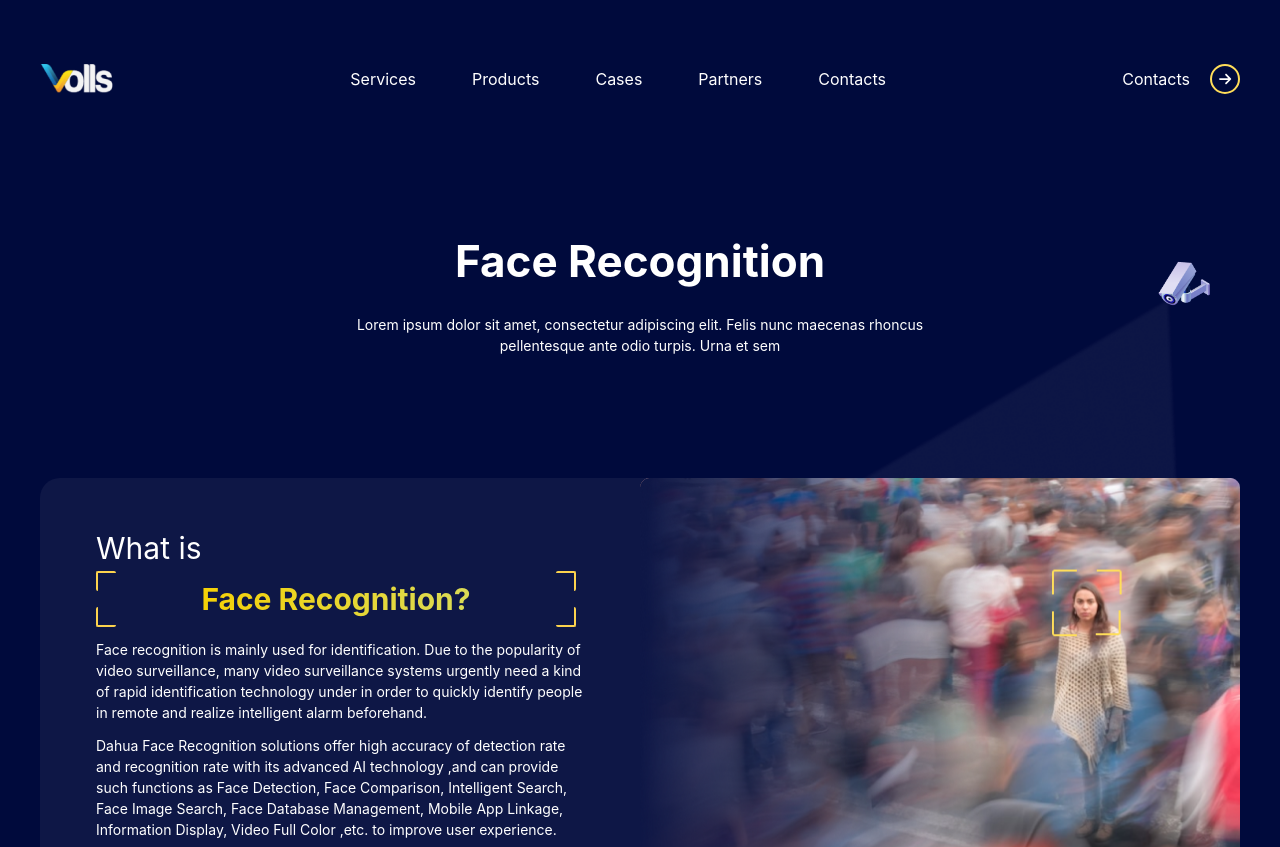
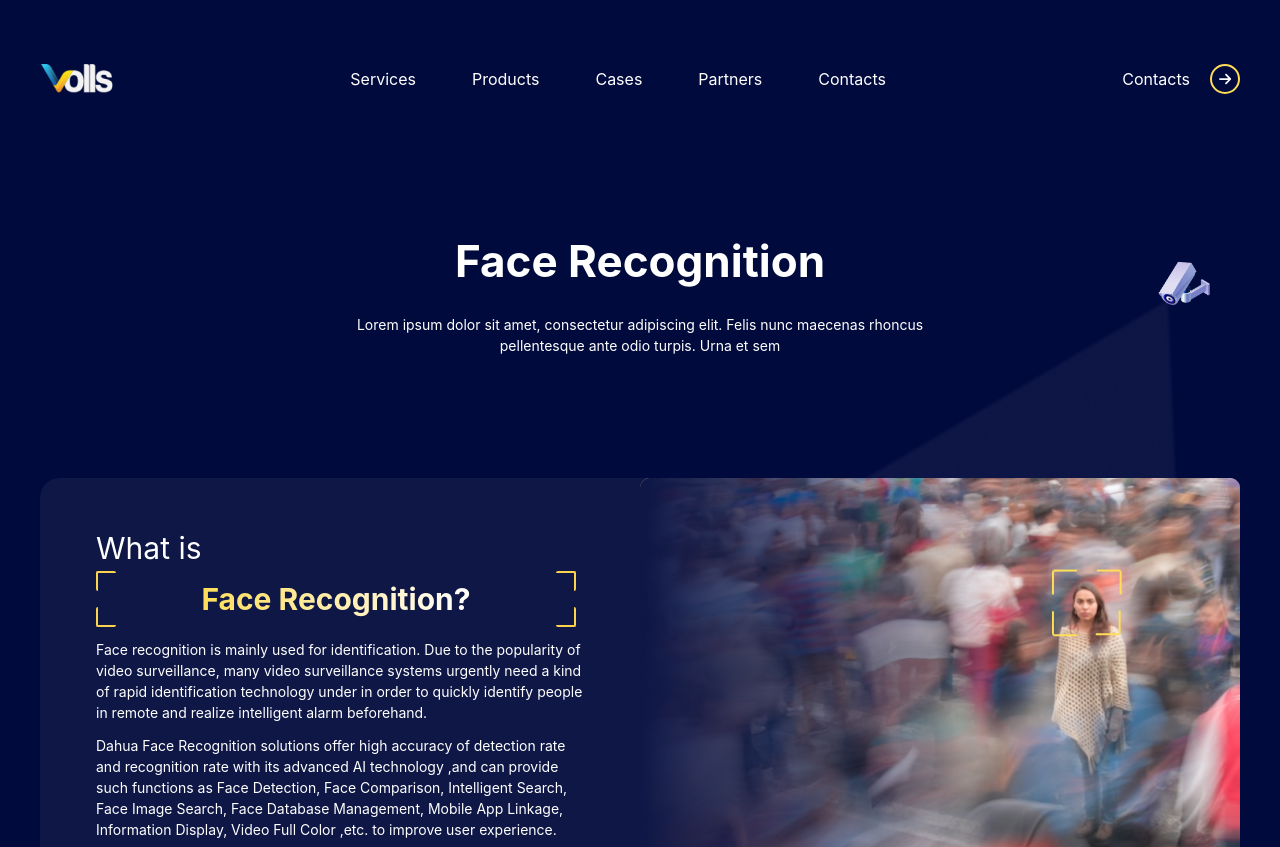
Before and after one commit to SAutoman/react, a React (Create React App) app: page / in a window 1280 px wide. Shown: the top 847 px of the page. Built offline with nearby package versions, Linux system fonts and the light colour scheme.

Commit message:
fix gradient issue

```diff
--- a/src/index.css
+++ b/src/index.css
@@ -52,7 +52,7 @@ code {
   top: 0px;
 }
 .gradient-text {
-  background: linear-gradient(to right, #f5d106, #dbdb56);
+  background: linear-gradient(to right, #FFDD59, #FFFFFF);
   -webkit-background-clip: text;
   color: transparent;
   font-weight: 700;
```
